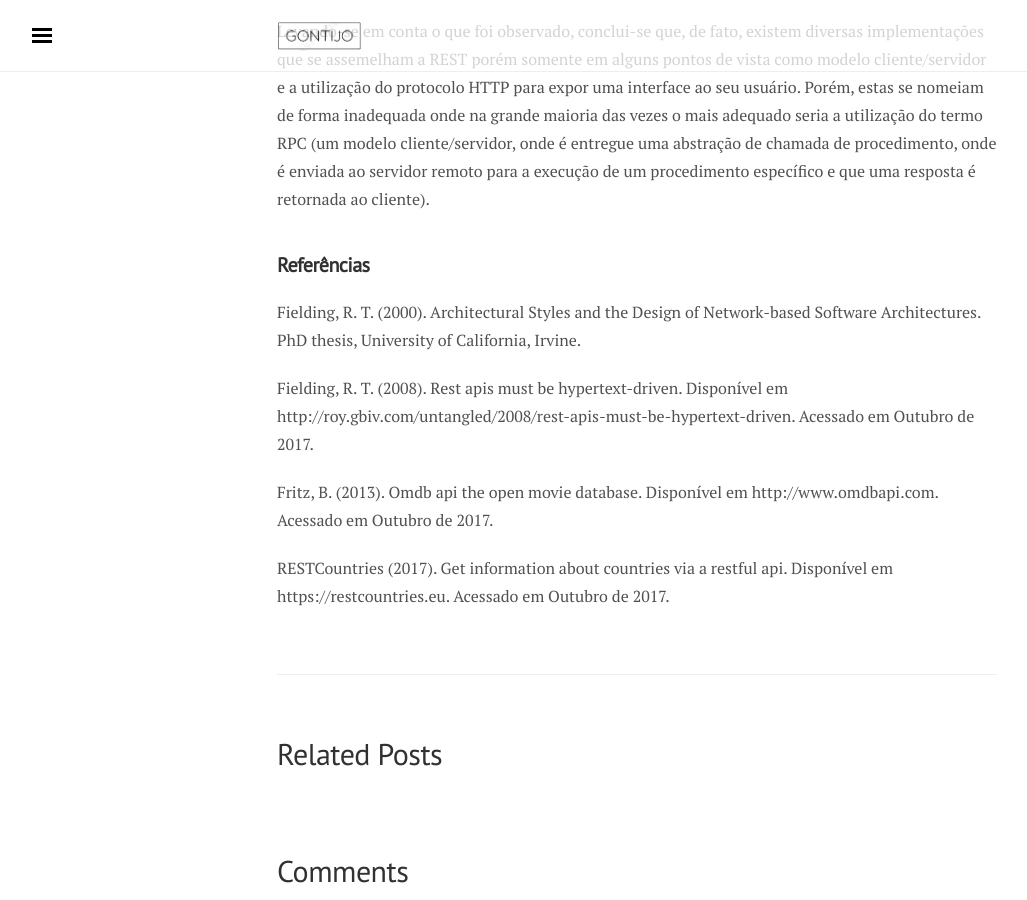
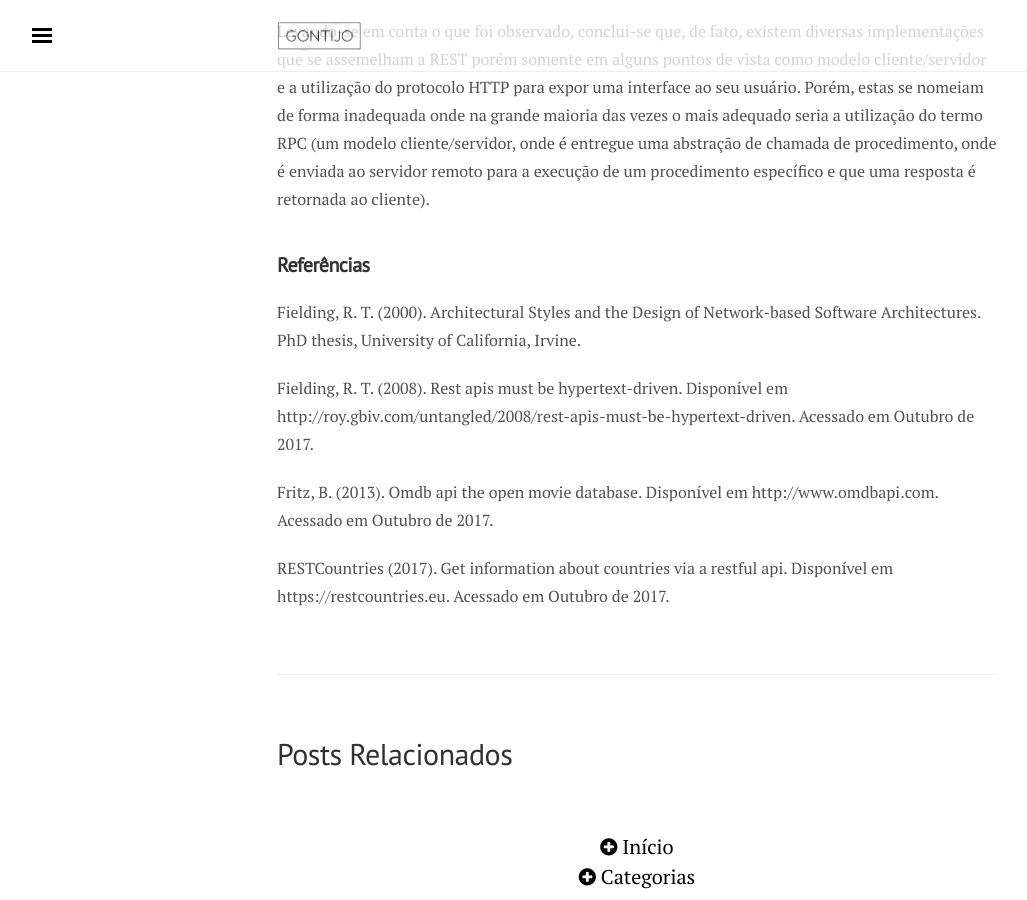
Before and after one commit to Lucasgontijo0/Lucasgontijo0.github.io, a Jekyll site: the page built from _posts/uncategorized/2018-01-27-pseudores-o-rest-como-ele-nao-e.md, in a window 1280 px wide and 900 px high, scrolled down 14455 px. Shown: the whole window, without its empty margins (3-1030 px from the left). Built offline with Jekyll 4.4.1, drawn with Linux system fonts in a browser that asks for light colours; nearby versions of some CDN libraries; comment, search, counter and statistics services are not loaded.

Commit message:
Translate and remove disqus

```diff
--- a/_includes/sidebar.html
+++ b/_includes/sidebar.html
@@ -18,7 +18,7 @@
       {% assign len = site.author.contact | size %}
       {% assign current_index = 0 %}
       <div class="sidebar-personal-info-section">
-        <p> Follow me:
+        <p> Contatos:
         {% for contact in site.author.contact %}
         {% assign iconname = contact[0] %}
         {% if contact[0] == 'email' %}
--- a/_layouts/post.html
+++ b/_layouts/post.html
@@ -16,7 +16,7 @@ layout: default
 </div>
 
 <div class="related">
-  <h2>Related Posts</h2>
+  <h2>Posts Relacionados</h2>
   <ul class="related-posts">
     {% for post in site.related_posts limit:3 %}
       <li>
@@ -31,22 +31,11 @@ layout: default
   </ul>
 </div>
 
-{% if site.disqus_short_name %}
-<div class="comments">
-  <h2>Comments</h2>
-  <div id="disqus_thread"></div>
-  <script>
-var disqus_config = function () {
-  this.page.url = '{{ site.url }}{{ page.url }}'; // Replace PAGE_URL with your page's canonical URL variable
-  this.page.identifier = '{{ page.id }}'; // Replace PAGE_IDENTIFIER with your page's unique identifier variable
-};
-(function() {
-  var d = document, s = d.createElement('script');
-  s.src = '//{{ site.disqus_short_name }}.disqus.com/embed.js';
-  s.setAttribute('data-timestamp', +new Date());
-  (d.head || d.body).appendChild(s);
-})();
-  </script>
-  <noscript>Please enable JavaScript to view the <a href="https://disqus.com/?ref_noscript" rel="nofollow">comments powered by Disqus.</a></noscript>
+
+<div >
+<center>
+<a href="{{ site.baseurl }}"><i class="fa fa-plus-circle" aria-hidden="true"></i>  Início</a>
+</br>
+<a href="{{ site.baseurl }}"><i class="fa fa-plus-circle" aria-hidden="true"></i>  Categorias</a>
+</center>
 </div>
-{% endif %}
--- a/categories.html
+++ b/categories.html
@@ -1,6 +1,6 @@
 ---
 layout: page
-title: Categories
+title: Categorias
 ---
 
 <div class="tags-expo">
```
